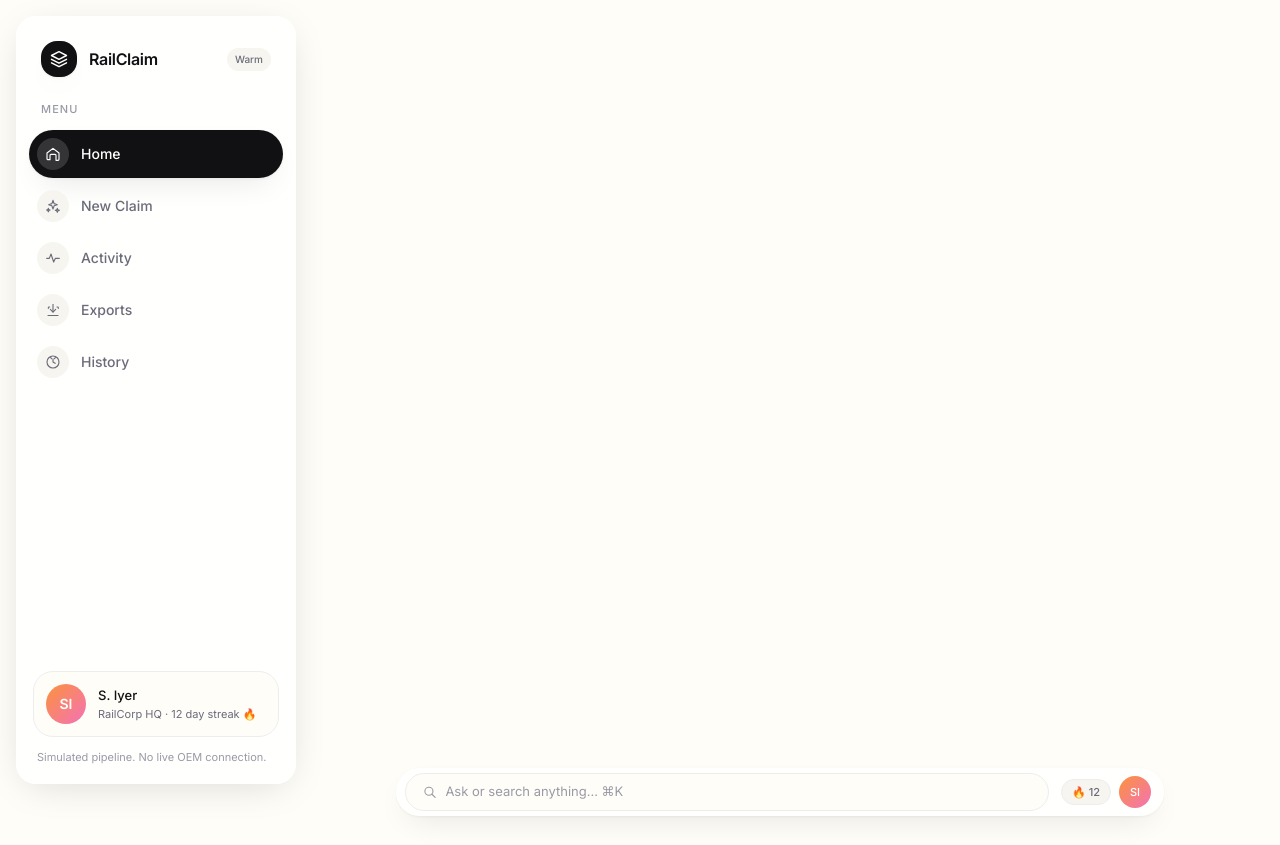
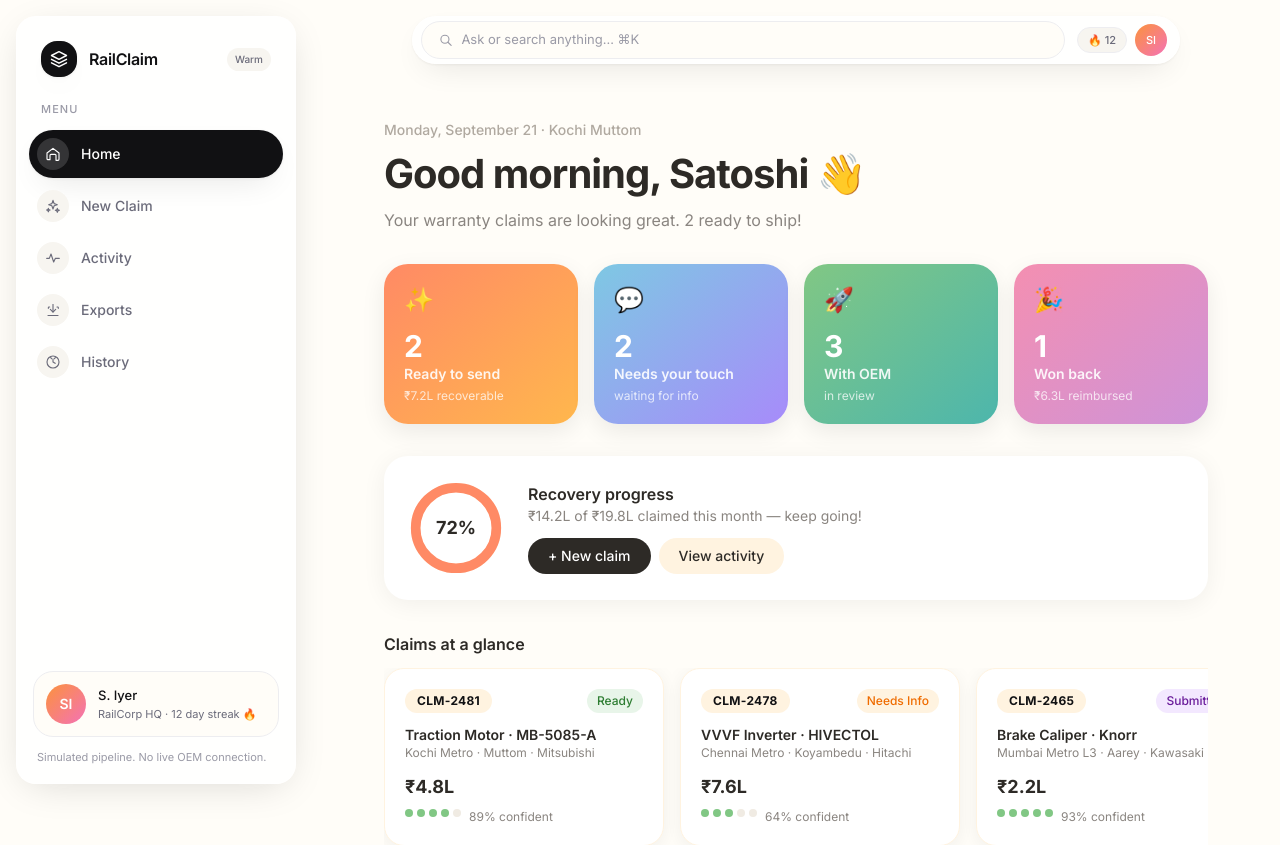
Before and after one commit to Prabhas49/RAILCLAIM, a React (Vite) app: page / in a window 1280 px wide. Shown: the top 845 px of the page. Built offline with nearby package versions, Linux system fonts and the light colour scheme.

Commit message:
fix: desktop layout pushing content below sidebar on wide screens

```diff
--- a/src/App.tsx
+++ b/src/App.tsx
@@ -30,11 +30,11 @@ export default function App() {
     navigate(i === -1 ? 'capture' : ORDER[Math.min(i + 1, ORDER.length - 1)])
   }, [view, navigate])
   return (
-    <div className="min-h-screen bg-[#FFFDF8]">
+    <div className="min-h-screen bg-[#FFFDF8] lg:flex lg:items-start">
       {/* warm radial glow */}
       <div className="pointer-events-none fixed inset-0 -z-10 bg-[radial-gradient(ellipse_800px_600px_at_20%_-10%,rgba(249,115,22,0.08),transparent),radial-gradient(ellipse_600px_400px_at_90%_0%,rgba(99,102,241,0.06),transparent)]" />
       <Sidebar current={view} onNavigate={navigate} running={running} />
-      <div className="flex min-w-0 flex-col lg:pl-[280px]">
+      <div className="flex min-w-0 flex-1 flex-col">
         <Topbar running={running} />
         <main className="px-4 py-6 sm:px-8 sm:py-8">
           <AnimatePresence mode="wait">
--- a/src/components/Sidebar.tsx
+++ b/src/components/Sidebar.tsx
@@ -25,7 +25,7 @@ export function Sidebar({ current, onNavigate, running }: { current: ViewId; onN
         <Icon name={open ? 'x' : 'grid'} className="h-4 w-4 text-ink" />
       </button>
       {open && <div onClick={()=>setOpen(false)} className="fixed inset-0 z-20 bg-ink/10 backdrop-blur-sm lg:hidden" />}
-      <aside className={cx('fixed left-4 top-4 z-30 flex h-[calc(100vh-32px)] w-[280px] flex-col rounded-card border border-white/60 bg-white/80 shadow-float backdrop-blur-xl transition-transform lg:sticky', open ? 'translate-x-0' : '-translate-x-[calc(100%+16px)] lg:translate-x-0')}>
+      <aside className={cx('fixed left-4 top-4 z-30 flex h-[calc(100vh-32px)] w-[280px] flex-col rounded-card border border-white/60 bg-white/80 shadow-float backdrop-blur-xl transition-transform lg:sticky lg:top-4 lg:m-4 lg:shrink-0', open ? 'translate-x-0' : '-translate-x-[calc(100%+16px)] lg:translate-x-0')}>
         <div className="flex items-center gap-3 px-6 pt-6 pb-4">
           <span className="flex h-9 w-9 items-center justify-center rounded-2xl bg-ink shadow-soft">
             <Icon name="layers" className="h-5 w-5 text-white" />
```
